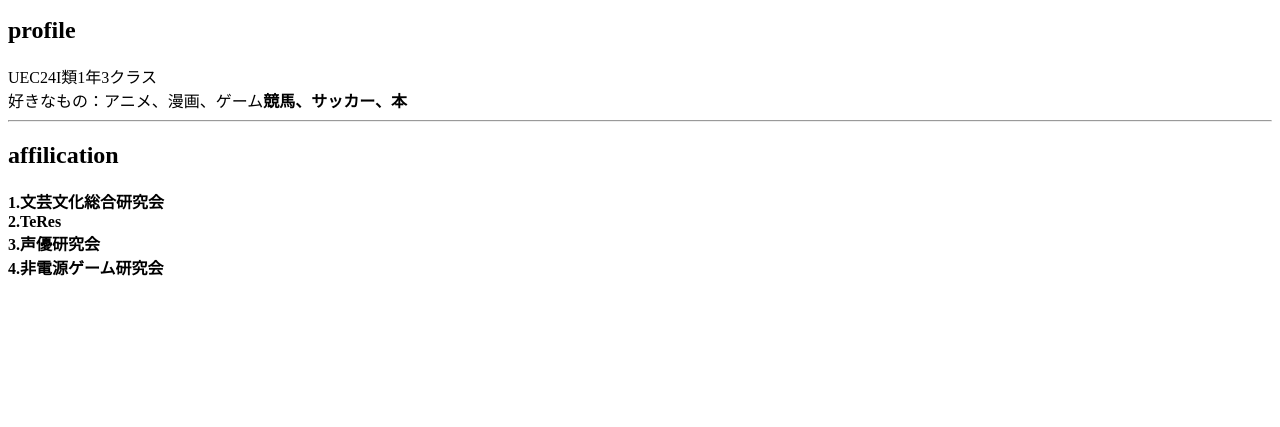
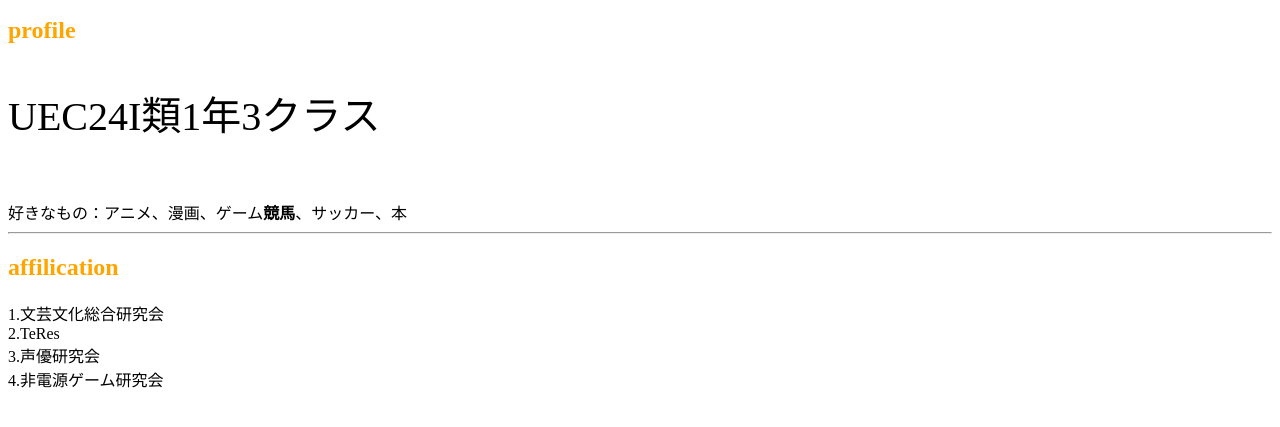
Before and after one commit to taifu1777/taifu1777.github.io, a plain HTML site: page introduction.html in a window 1280 px wide. Shown: the part 101-528 px from the top of the page. Drawn offline with Linux system fonts and the light colour scheme.

Commit message:
all change

```diff
--- a/introduction.html
+++ b/introduction.html
@@ -4,19 +4,20 @@
     <meta charset="UTF-8" />
     <meta name="viewport" content="width=device-width, initial-scale=1.0" />
     <title>Introduction</title>
+    <link rel="stylesheet" href="./style.css" />
   </head>
   <body>
-    <h1 style="color: white; background-color: red; font-size: 30px;">
+    <h1 class="highlight">
       taifu
     </h1>
     <img alt="推しの競走馬"src="image-1.png">
     <br>
-    <h2>
+    <h2 class="headline">
       profile
     </h2>
-    UEC24I類1年3クラス<br>好きなもの：アニメ、漫画、ゲーム<strong>競馬、サッカー、本
+    <p id = "where">UEC24I類1年3クラス</p><br>好きなもの：アニメ、漫画、ゲーム<strong>競馬</strong>、サッカー、本
     <hr>
-    <h2>
+    <h2 class="headline">
       affilication
     </h2>
     1.<ahref="https://twitter.com/bubu_uec">文芸文化総合研究会</a><br>2.<ahref="http://www.teres.club.uec.ac.jp/">TeRes</a><br>3.</ahref="https://uecseiyubunkaken.com/">声優研究会</a><br>
--- /dev/null
+++ b/style.css
@@ -0,0 +1,13 @@
+@charset "UTF-8";
+
+.highlight{
+    background-color: red;
+    color: white;
+    font-size: 30px;
+  }
+  .headline{
+    color: orange;
+  }
+  #where{
+    font-size: 40px;
+  }
```
